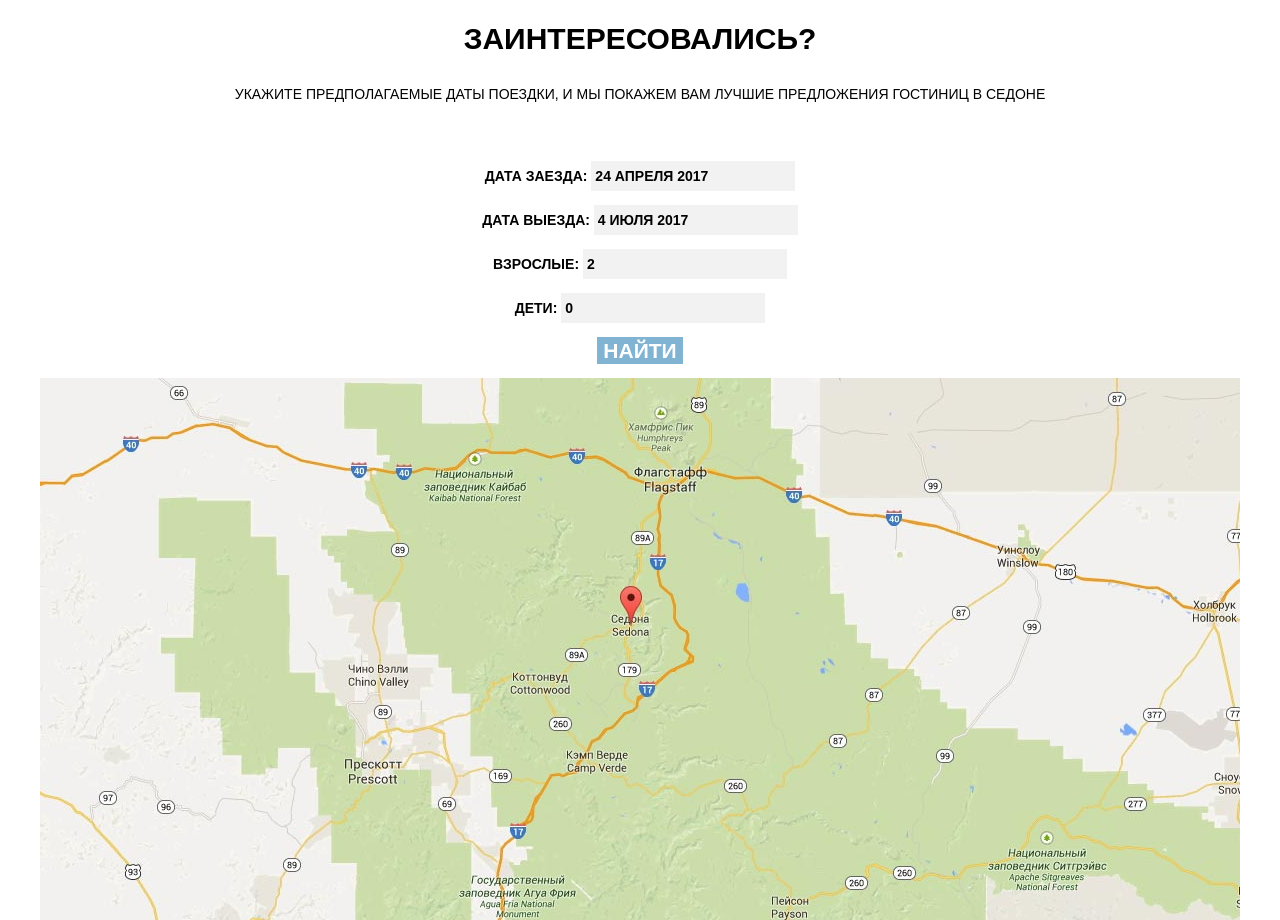
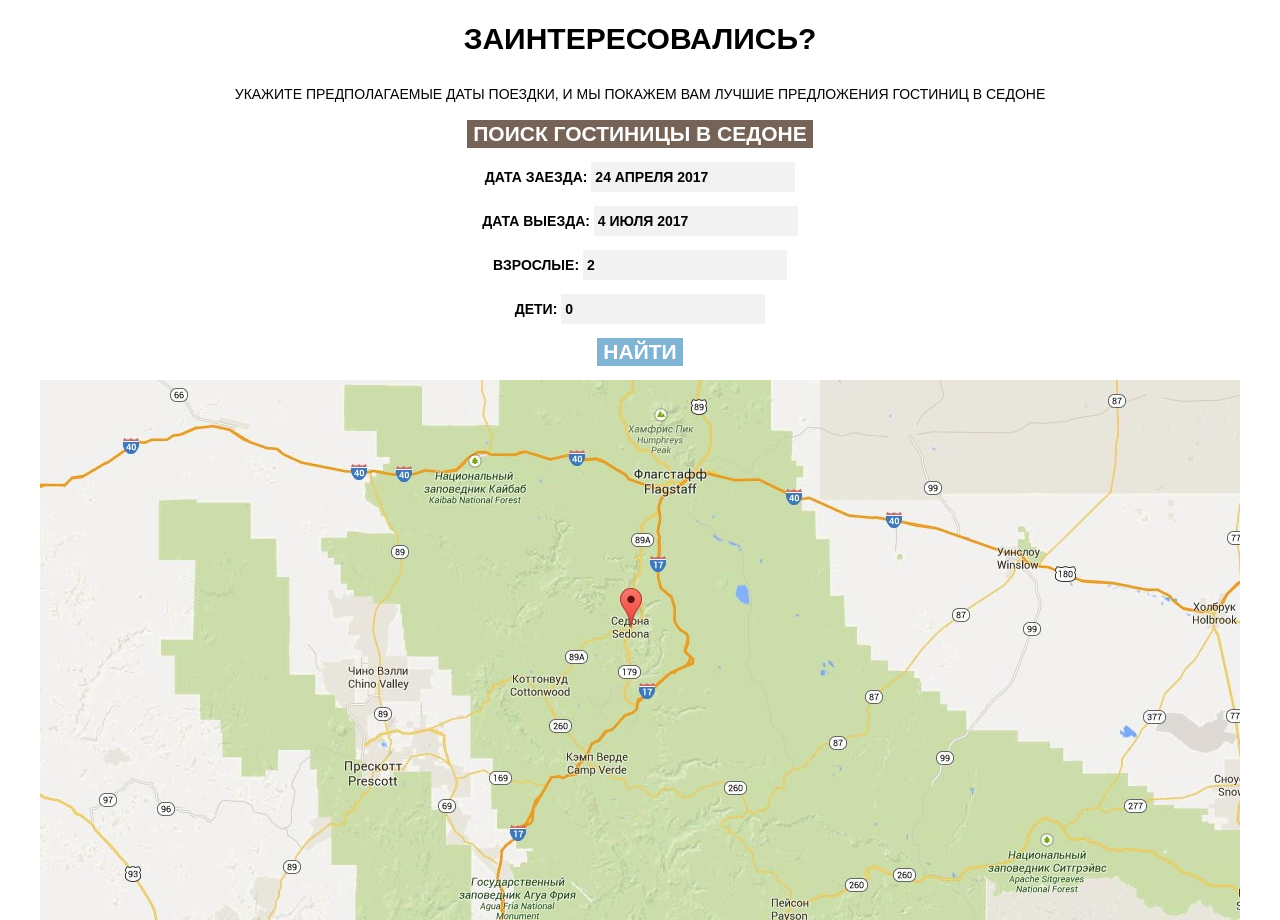
Before and after one commit to cyborg-t1000/508855-sedona, a plain HTML site: page index.html in a window 1280 px wide. Shown: the part 1165-2085 px from the top of the page. Drawn offline with Linux system fonts and the light colour scheme.

Commit message:
Исправления по замечаниям

```diff
--- a/css/style.css
+++ b/css/style.css
@@ -20,7 +20,7 @@ a {
 .button {
   font: inherit;
   font-size: 21px;
-  line-height: 25px;
+  line-height: 26px;
   text-align: center;
   color: #ffffff;
   vertical-align: middle;
@@ -35,15 +35,15 @@ a {
   color: rgba(255, 255, 255, 0.3);
 }
 
-.hotel-search-button {
+.index-search-button {
   background-color: #766357;
 }
 
-.hotel-search-button:hover {
+.index-search-button:hover {
   background-color: #604e43;
 }
 
-.hotel-search-button:active {
+.index-search-button:active {
   background-color: #503e33;
 }
 
--- a/index.html
+++ b/index.html
@@ -71,7 +71,7 @@
             <section class="hotel-search">
                 <h2>Заинтересовались?</h2>
                 <p>Укажите предполагаемые даты поездки, и мы покажем Вам лучшие предложения гостиниц в Седоне</p>
-                <button class="button hotel-search-button">Поиск гостиницы в Седоне</button>
+                <button class="button index-search-button">Поиск гостиницы в Седоне</button>
                 <div class="main-hotels-form">
                     <form class="index-search" action="https://echo.htmlacademy.ru" method="get">
                         <p>
```
